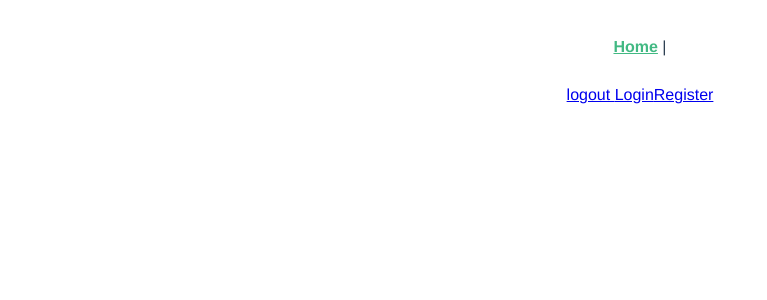
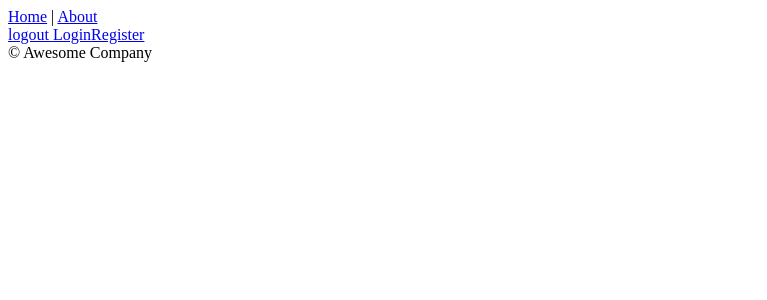
Before and after one commit to heiheiheiko/fun-vue-lunchy-spa, a Vue app: page / in a window 1280 px wide. Shown: the top 300 px of the page, without its empty margins (0-767 px from the left). Built offline with nearby package versions, Linux system fonts and the light colour scheme; what @braid/vue-formulate would draw is missing.

Commit message:
Introduce layouts
https://markus.oberlehner.net/blog/dynamic-vue-layout-components/

```diff
--- a/src/App.vue
+++ b/src/App.vue
@@ -1,31 +1,16 @@
 <template>
-  <div id="app">
-    <div id="nav">
-      <router-link to="/">Home</router-link> |
-    </div>
-    <router-view/>
-  </div>
+  <component :is="layout">
+    <router-view :layout.sync="layout"/>
+  </component>
 </template>
 
-<style lang="scss">
-#app {
-  font-family: Avenir, Helvetica, Arial, sans-serif;
-  -webkit-font-smoothing: antialiased;
-  -moz-osx-font-smoothing: grayscale;
-  text-align: center;
-  color: #2c3e50;
-}
-
-#nav {
-  padding: 30px;
-
-  a {
-    font-weight: bold;
-    color: #2c3e50;
-
-    &.router-link-exact-active {
-      color: #42b983;
-    }
-  }
-}
-</style>
+<script>
+export default {
+  name: 'App',
+  data() {
+    return {
+      layout: 'div',
+    };
+  },
+};
+</script>
--- /dev/null
+++ b/src/layouts/LayoutDefault.vue
@@ -0,0 +1,14 @@
+<template>
+  <div class="LayoutDefault">
+    <nav class="LayoutDefault__nav">
+      <router-link to="/">Home</router-link> |
+      <router-link to="/about">About</router-link>
+    </nav>
+    <main class="LayoutDefault__main">
+      <slot/>
+    </main>
+    <footer class="LayoutDefault__footer">
+      &copy; Awesome Company
+    </footer>
+  </div>
+</template>
--- /dev/null
+++ b/src/layouts/LayoutDefaultDynamic.js
@@ -0,0 +1,11 @@
+import LayoutDefault from './LayoutDefault.vue';
+
+export default {
+  name: 'LayoutDefaultDynamic',
+  created() {
+    this.$parent.$emit('update:layout', LayoutDefault);
+  },
+  render() {
+    return this.$slots.default[0];
+  },
+};
--- a/src/views/Home.vue
+++ b/src/views/Home.vue
@@ -1,17 +1,22 @@
 <template>
-  <div class="home">
-    <a href="#" @click="currentUserLogout"> logout </a>
-    <router-link to="/login">Login</router-link>
-    <router-link to="/register">Register</router-link>
-  </div>
+  <LayoutDefaultDynamic>
+    <div class="home">
+      <a href="#" @click="currentUserLogout"> logout </a>
+      <router-link to="/login">Login</router-link>
+      <router-link to="/register">Register</router-link>
+    </div>
+  </LayoutDefaultDynamic>
 </template>
 
 <script>
-// @ is an alias to /src
 import { mapActions } from 'vuex';
+import LayoutDefaultDynamic from '@/layouts/LayoutDefaultDynamic';
 
 export default {
   name: 'Home',
+  components: {
+    LayoutDefaultDynamic,
+  },
   methods: {
     ...mapActions('users', ['currentUserLogout']),
   },
```
